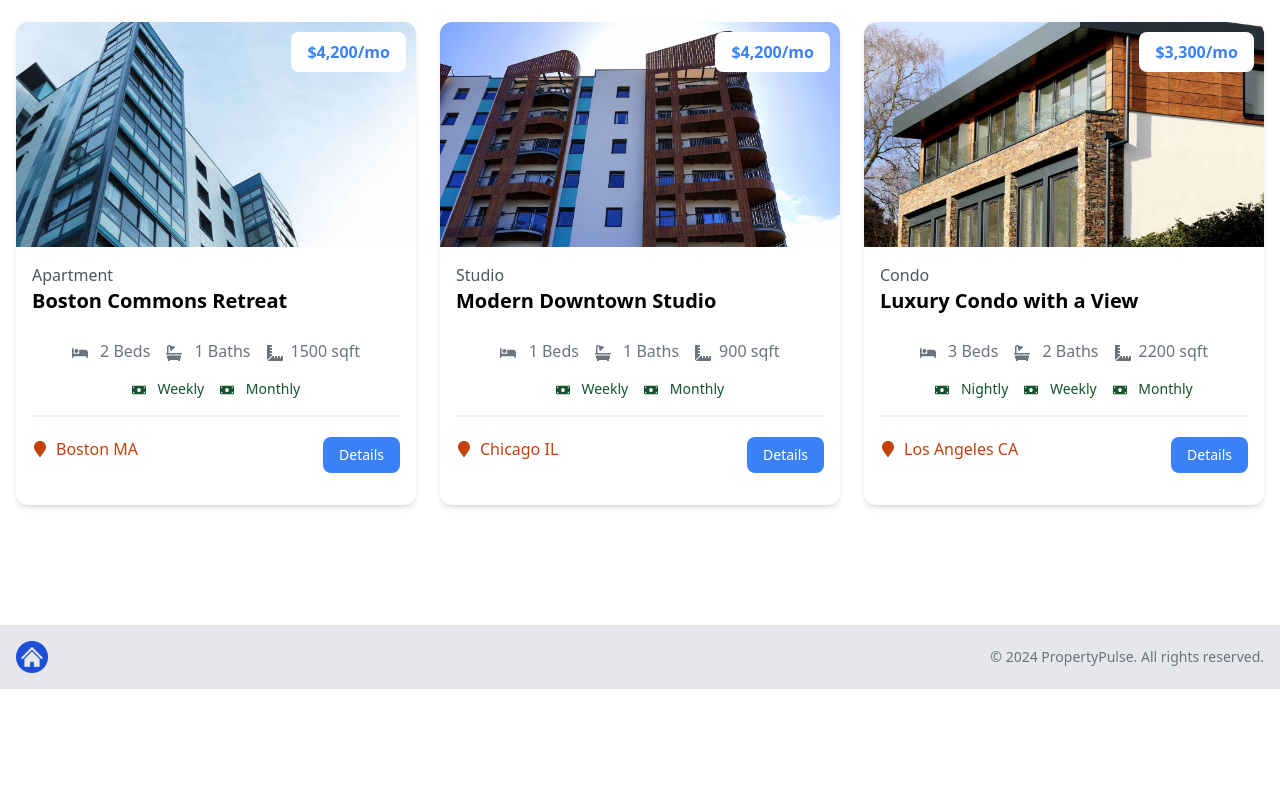
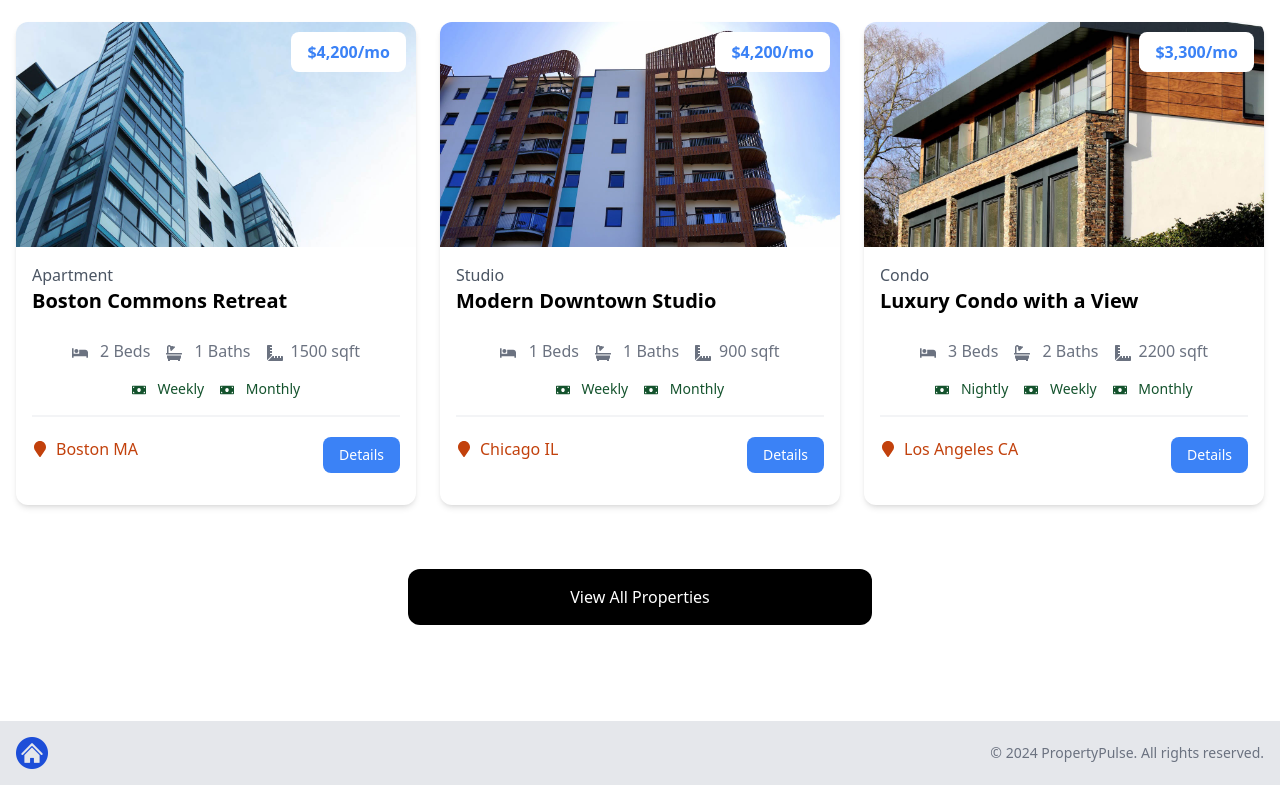
Before and after one commit to OnelioViera/property-pulse, a Next.js app: page / in a window 1280 px wide. Shown: the part 723-1508 px from the top of the page. Before the commit the page ends 1412 px from the top, so only its background shows below. Built offline with nearby package versions, Linux system fonts and the light colour scheme.

Commit message:
chore: Update HomeProperties component to display property cards and add "View All Properties" link

```diff
--- a/components/HomeProperties.jsx
+++ b/components/HomeProperties.jsx
@@ -1,4 +1,5 @@
-import properties from '@/properties.json'
+import Link from 'next/link';
+import properties from '@/properties.json';
 import PropertyCard from '@/components/PropertyCard';
 
 const HomeProperties = () => {
@@ -7,6 +8,7 @@
     .slice(0, 3);
 
   return (
+    <>
     <section className="px-4 py-6">
       <div className="container-xl lg:container m-auto">
         <h2 className="text-3xl font-bold text-blue-500 mb-6 text-center">
@@ -20,7 +22,14 @@
           ))}
         </div>
       </div>
+      </section>
+      <section className="m-auto max-w-lg my-10 px-6">
+      <Link
+        href="/properties"
+        className="block bg-black text-white text-center py-4 px-6 rounded-xl hover:bg-gray-700"
+        >View All Properties</Link>
     </section>
+      </>
   );
 };
 
```
